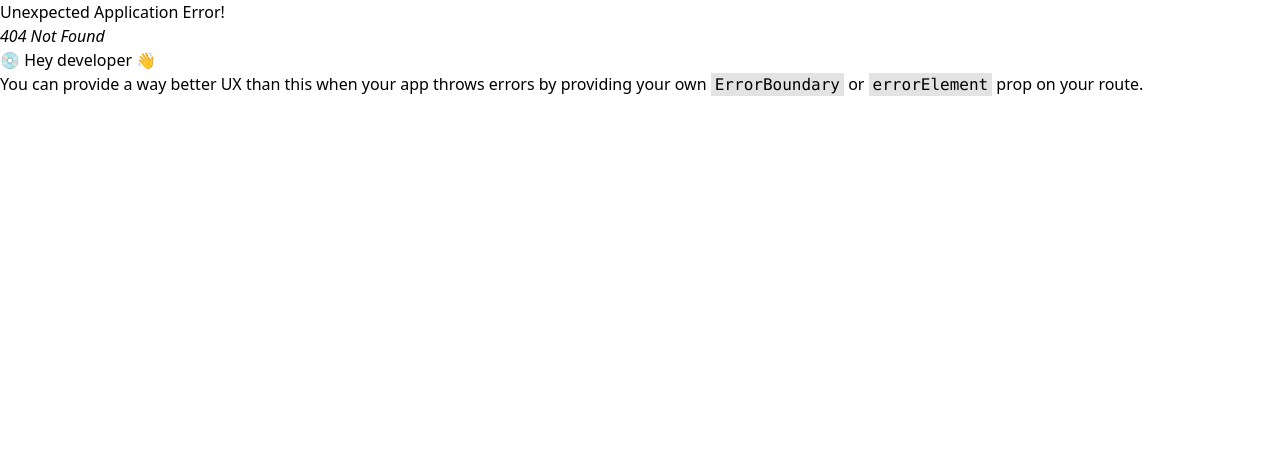
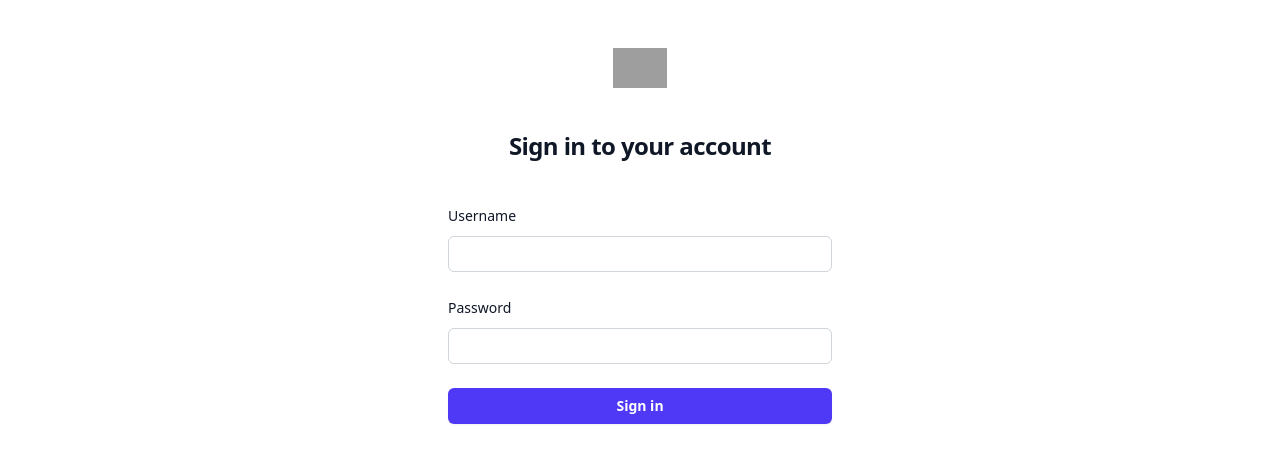
Before and after one commit to Dipendragiri2001/CoursePro, a React (Vite) app in the folder app/coursepro/: page /auth/login in a window 1280 px wide. Before the commit this address had no page. Shown: the top 462 px of the page. Built offline with nearby package versions, Linux system fonts and the light colour scheme; grey boxes are pictures that could not be loaded.

Commit message:
basic login - react

```diff
--- /dev/null
+++ b/app/coursepro/src/auth-check.ts
@@ -0,0 +1,48 @@
+import { redirect } from "react-router";
+import type AuthResult from "./interfaces/AuthResult";
+
+
+function isAuthenticated(request:Request){
+
+    const authResult = localStorage.getItem('authResult');
+    const url = new URL(request.url);
+    if(authResult){
+        const result: AuthResult = JSON.parse(authResult);
+
+        if(new Date(result.expiresAt).getTime() <= new Date().getTime()){
+            localStorage.removeItem('authResult');
+            throw redirect(`/auth/login?redirectTo=${encodeURIComponent(url.pathname + url.search)}`);
+        }
+    }
+    else{
+        throw redirect(`/auth/login?redirectTo=${encodeURIComponent(url.pathname + url.search)}`);
+    }
+    return null;
+}
+
+export default function checkUserPermission(request:Request){
+
+    isAuthenticated(request);
+}
+
+function checkAdminPermission(request:Request){
+
+    isAuthenticated(request)
+    debugger
+    const authResult = localStorage.getItem('authResult');
+    const url = new URL(request.url);
+    if(authResult){
+        const result: AuthResult = JSON.parse(authResult);
+
+        if(!result.roles.includes("Admin")){
+            localStorage.removeItem('authResult');
+            throw redirect(`/auth/login?redirectTo=${encodeURIComponent(url.pathname + url.search)}`);
+        }
+    }
+    else{
+        throw redirect(`/auth/login?redirectTo=${encodeURIComponent(url.pathname + url.search)}`);
+    }
+    return null;
+}
+
+export {checkAdminPermission, checkUserPermission}
--- a/app/coursepro/src/axios-config.ts
+++ b/app/coursepro/src/axios-config.ts
@@ -1,18 +1,13 @@
 import axios from 'axios';
 
 const httpClient = axios.create({
-  baseURL: 'https://pokeapi.co/api/v2',
+  baseURL: 'https://localhost:7063',
   headers: {
-    'Content-Type': 'application/json',
-    'x-test' : 'test message'
-  }
+    'Content-Type': 'application/json'
+  }, withCredentials: true
 });
 
 httpClient.interceptors.request.use(function (config) {
-  const token = localStorage.getItem("bearer-token")?? 'testing interceptor';
-  config.headers.Authorization = `Bearer ${token}`
-
-  config.headers['x-intercepor-test'] = 'testing interceptor';
   return config;
 }, function (error) {
   console.error("Error while make a http call.")
--- /dev/null
+++ b/app/coursepro/src/interfaces/AuthResult.ts
@@ -0,0 +1,5 @@
+export default interface  AuthResult{
+    isAuthenticated: boolean;
+    roles: string[];
+    expiresAt: Date;
+}
--- a/app/coursepro/src/pages/HomePage.tsx
+++ b/app/coursepro/src/pages/HomePage.tsx
@@ -1,13 +1,15 @@
+import { useLoaderData } from "react-router";
 import httpClient from "../axios-config";
 
 function HomePage() {
+  const appData = useLoaderData();
 
-  var test = httpClient.get("pokemon/ditto")
-                  .then(result=>{
-                    console.log(result);
-                  }).catch(err=>{
-                    console.log(err);
-                  });
+  // var test = httpClient.get("pokemon/ditto")
+  //                 .then(result=>{
+  //                   console.log(result);
+  //                 }).catch(err=>{
+  //                   console.log(err);
+  //                 });
     return ( <>
     <h1 className="text-3xl font-bold text-red-400">
     This is a home page
--- /dev/null
+++ b/app/coursepro/src/pages/loginPage.tsx
@@ -0,0 +1,130 @@
+import { useNavigate, useSearchParams } from "react-router";
+import httpClient from "../axios-config";
+import { useState, type FormEvent } from "react";
+import type AuthResult from "../interfaces/AuthResult";
+
+function LoginPage() {
+  const navigate = useNavigate();
+  const [searchParams, setSearchParams] = useSearchParams();
+  const [userName, setUserName] = useState<string>("");
+  const [password, setPassword] = useState<string>("");
+  const [error, setError] = useState<string>("");
+  const [loading, setLoading] = useState<boolean>(false);
+
+  const handleSubmit = async (e: FormEvent) => {
+    e.preventDefault();
+    setLoading(true);
+    setError("");
+
+    try {
+      let response = await httpClient.post("api/auth/login", {
+        userName,
+        password,
+      });
+
+      handleRedirection(response.data);
+    } catch (err: any) {
+      setError(err.response?.data?.message || "Login failed");
+    } finally {
+      setLoading(false);
+    }
+  };
+
+  function handleRedirection(authResult: AuthResult) {
+    if (authResult.isAuthenticated) {
+      localStorage.setItem("authResult", JSON.stringify(authResult));
+      navigate(
+        searchParams.get("redirectTo") ??
+          (authResult && authResult.roles.includes("Admin")
+            ? "/portal/admin"
+            : "/")
+      );
+    }
+  }
+
+  return (
+    <>
+      <div className="flex min-h-full flex-col justify-center px-6 py-12 lg:px-8">
+        <div className="sm:mx-auto sm:w-full sm:max-w-sm">
+          <img
+            src="https://tailwindcss.com/plus-assets/img/logos/mark.svg?color=indigo&shade=600"
+            alt="Your Company"
+            className="mx-auto h-10 w-auto"
+          />
+          <h2 className="mt-10 text-center text-2xl/9 font-bold tracking-tight text-gray-900">
+            Sign in to your account
+          </h2>
+        </div>
+
+        <div className="mt-10 sm:mx-auto sm:w-full sm:max-w-sm">
+          <form onSubmit={handleSubmit} className="space-y-6">
+            <div>
+              <label
+                htmlFor="username"
+                className="block text-sm/6 font-medium text-gray-900"
+              >
+                Username
+              </label>
+              <div className="mt-2">
+                <input
+                  id="username"
+                  type="text"
+                  name="username"
+                  required
+                  value={userName}
+                  autoComplete="username"
+                  onChange={(e) => setUserName(e.target.value)}
+                  className="block w-full rounded-md bg-white px-3 py-1.5 text-base text-gray-900 outline-1 -outline-offset-1 outline-gray-300 placeholder:text-gray-400 focus:outline-2 focus:-outline-offset-2 focus:outline-indigo-600 sm:text-sm/6"
+                />
+              </div>
+            </div>
+
+            <div>
+              <div className="flex items-center justify-between">
+                <label
+                  htmlFor="password"
+                  className="block text-sm/6 font-medium text-gray-900"
+                >
+                  Password
+                </label>
+                {/* <div className="text-sm">
+                      <a href="#" className="font-semibold text-indigo-600 hover:text-indigo-500">Forgot password?</a>
+                    </div> */}
+              </div>
+              <div className="mt-2">
+                <input
+                  id="password"
+                  type="password"
+                  name="password"
+                  required
+                  value={password}
+                  autoComplete="current-password"
+                  onChange={(e) => setPassword(e.target.value)}
+                  className="block w-full rounded-md bg-white px-3 py-1.5 text-base text-gray-900 outline-1 -outline-offset-1 outline-gray-300 placeholder:text-gray-400 focus:outline-2 focus:-outline-offset-2 focus:outline-indigo-600 sm:text-sm/6"
+                />
+              </div>
+            </div>
+
+            <div>
+              <button
+                type="submit"
+                className="flex w-full justify-center rounded-md bg-indigo-600 px-3 py-1.5 text-sm/6 font-semibold text-white shadow-xs hover:bg-indigo-500 focus-visible:outline-2 focus-visible:outline-offset-2 focus-visible:outline-indigo-600"
+              >
+                Sign in
+              </button>
+            </div>
+          </form>
+
+          {/* <p className="mt-10 text-center text-sm/6 text-gray-500">
+                Not a member?
+                <a href="#" className="font-semibold text-indigo-600 hover:text-indigo-500">Start a 14 day free trial</a>
+              </p> */}
+
+          {error && <div style={{ color: "red", marginTop: 10 }}>{error}</div>}
+        </div>
+      </div>
+    </>
+  );
+}
+
+export default LoginPage;
--- a/app/coursepro/src/router.tsx
+++ b/app/coursepro/src/router.tsx
@@ -6,47 +6,67 @@ import AdminLayout from "./layouts/admin-layout";
 import AdminDashboard from "./pages/admin/Dashboard";
 import CoursesPage from "./pages/admin/CoursesPage";
 import StudentsPage from "./pages/admin/StudentsPage";
+import { checkUserPermission, checkAdminPermission } from "./auth-check";
+import httpClient from "./axios-config";
+import LoginPage from "./pages/loginPage";
+
+const AppLoader = async ({ request }: { request: Request }) => {
+  checkUserPermission(request);
+  try {
+    const result: any = await httpClient.get("api/auth/test");
+
+    return result.data;
+  } catch (error) {
+    console.error(error);
+  }
+};
 
 const router = createBrowserRouter([
   {
+    path: "auth/login",
+    Component: LoginPage,
+  },
+  {
     path: "/",
     Component: Layout,
-      children:[
+    children: [
       {
-            path:'',
-            Component: HomePage
+        path: "",
+        Component: HomePage,
+        loader: AppLoader,
       },
       {
-            path: 'contact',
-            Component: ContactPage
-        }
-      ]
+        path: "contact",
+        Component: ContactPage,
+      },
+    ],
   },
 
   {
     path: "/portal/admin",
     Component: AdminLayout,
-      children:[
+    loader: async ({ request }: { request: Request }) => {
+      checkAdminPermission(request);
+    },
+    children: [
       {
-            path:'',
-            Component: AdminDashboard
+        path: "",
+        Component: AdminDashboard,
       },
       {
-            path: 'dashboard',
-            Component: AdminDashboard
+        path: "dashboard",
+        Component: AdminDashboard,
       },
       {
-          path: 'courses',
-          Component: CoursesPage
+        path: "courses",
+        Component: CoursesPage,
       },
       {
-          path: 'students',
-          Component: StudentsPage
-        }
-      ]
+        path: "students",
+        Component: StudentsPage,
       },
-
+    ],
+  },
 ]);
 
-
 export default router;
```
Lines whose indentation alone changed are shown as unchanged.
